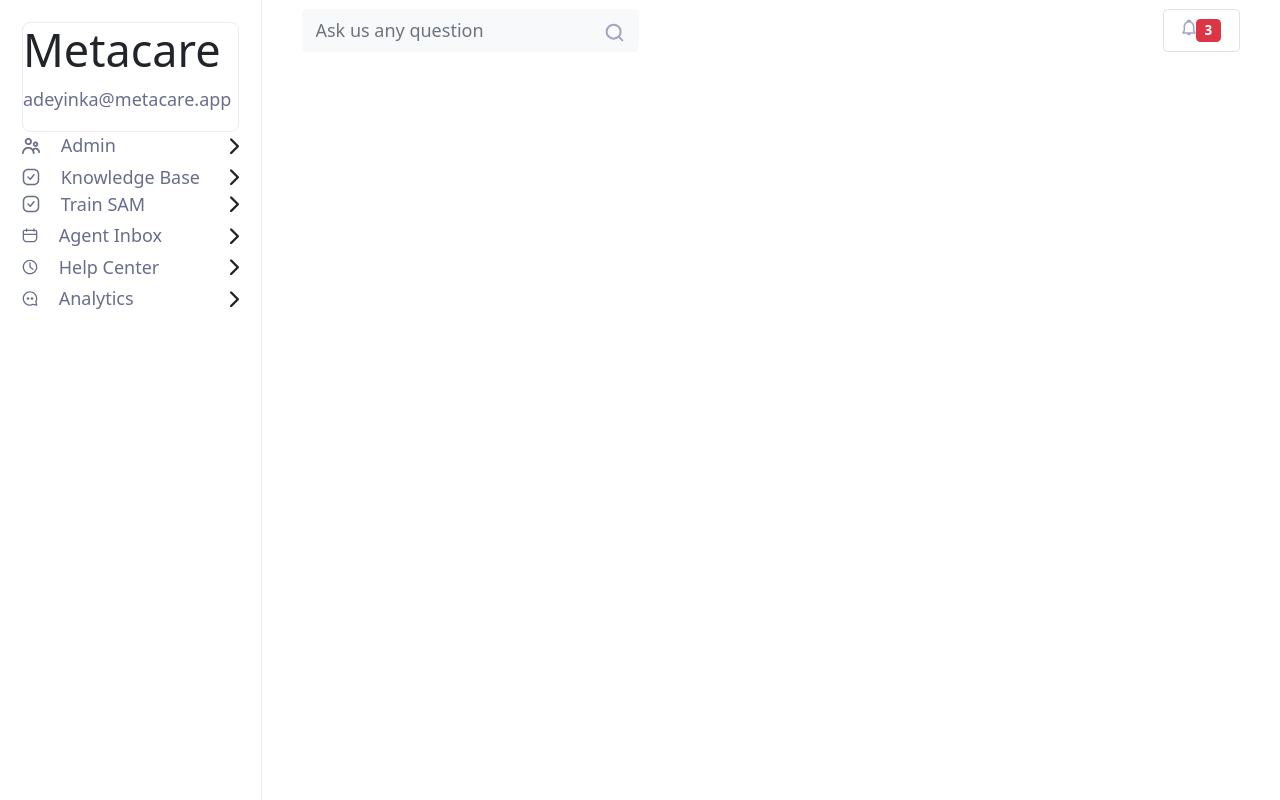
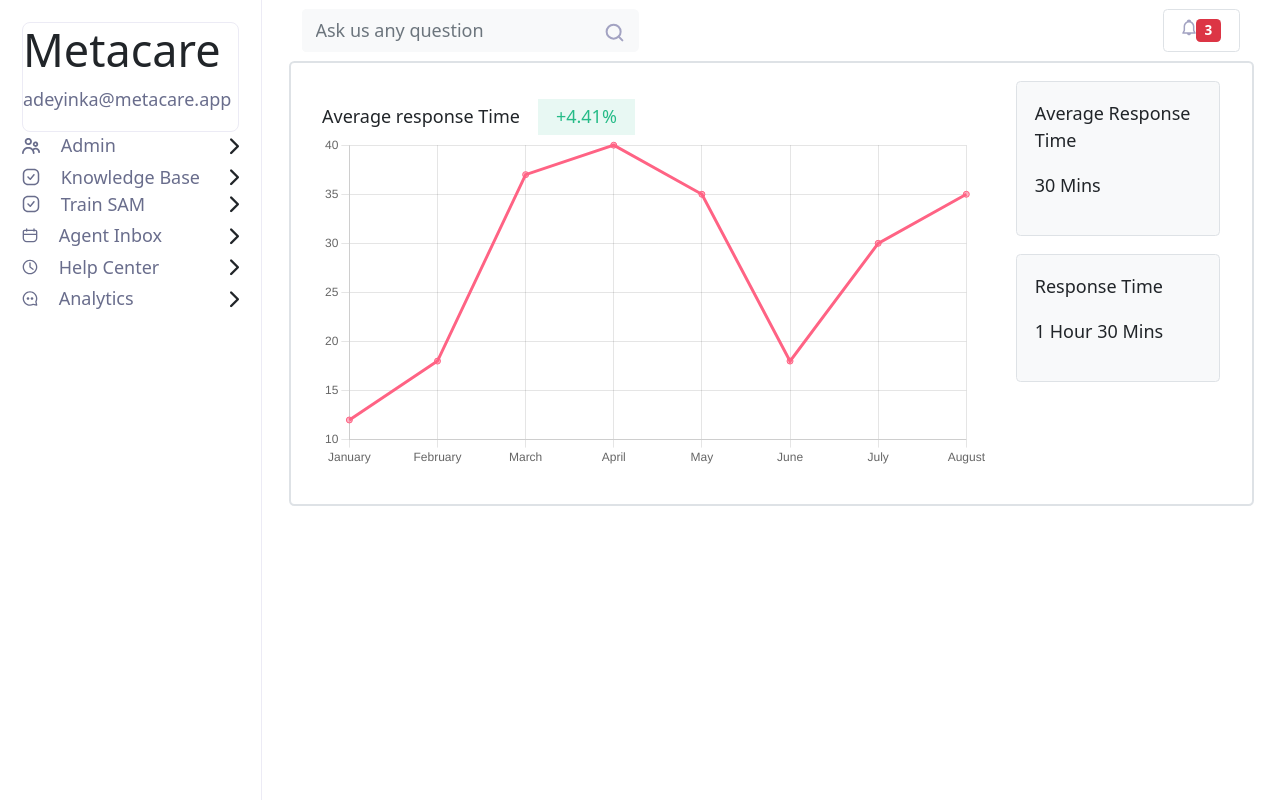
Before and after one commit to AfeezGL/metacare-test-1, a React (Create React App) app: page / in a window 1280 px wide. Built offline with nearby package versions, Linux system fonts and the light colour scheme.

Commit message:
created chart template

```diff
--- a/src/App.js
+++ b/src/App.js
@@ -1,6 +1,7 @@
 import Nav from "./components/Nav";
 import { ReactComponent as SearchIcon } from "./icons/search.svg";
 import { ReactComponent as BellIcon } from "./icons/bell.svg";
+import AverageResponseTime from "./components/AverageResponseTime";
 
 function App() {
   return (
@@ -8,7 +9,7 @@
       <Nav />
       <div className="display">
         <header className="d-flex justify-content-between pb-2 pt-2">
-          <form class="d-flex bg-light rounded-3">
+          <form className="d-flex bg-light rounded-3">
             <input
               className="form-control border-0 bg-light"
               type="search"
@@ -27,6 +28,10 @@
             </div>
           </div>
         </header>
+
+        <main>
+          <AverageResponseTime />
+        </main>
       </div>
     </>
   );
--- /dev/null
+++ b/src/components/AverageResponseTime.js
@@ -0,0 +1,86 @@
+import { Line } from "react-chartjs-2";
+import {
+  Chart as ChartJS,
+  CategoryScale,
+  LinearScale,
+  PointElement,
+  LineElement,
+  Title,
+  Tooltip,
+  Legend,
+} from "chart.js";
+
+ChartJS.register(
+  CategoryScale,
+  LinearScale,
+  PointElement,
+  LineElement,
+  Title,
+  Tooltip,
+  Legend
+);
+
+export const options = {
+  responsive: true,
+  plugins: {
+    legend: {
+      position: "bottom",
+      display: false,
+    },
+    title: {
+      display: false,
+      text: "Chart.js Line Chart",
+    },
+  },
+};
+
+const labels = [
+  "January",
+  "February",
+  "March",
+  "April",
+  "May",
+  "June",
+  "July",
+  "August",
+];
+
+export const data = {
+  labels,
+  datasets: [
+    {
+      label: "Dataset 1",
+      data: [12, 18, 37, 40, 35, 18, 30, 35],
+      borderColor: "rgb(255, 99, 132)",
+      backgroundColor: "rgba(255, 99, 132, 0.5)",
+    },
+  ],
+};
+
+const AverageResponseTime = () => {
+  return (
+    <div className="row border border-2 rounded-3 p-3">
+      <div className="col-md-9 pt-3 pb-3">
+        <header className="d-inline-flex align-items-center">
+          <span className="me-3">Average response Time</span>
+          <span className="pt-1 pb-1 ps-3 pe-3 [ percentage-green ]">
+            +4.41%
+          </span>
+        </header>
+        <Line data={data} options={options} />
+      </div>
+      <div className="col-md-3">
+        <div className="border rounded border-1 bg-light p-3 mb-3">
+          <p>Average Response Time</p>
+          <p>30 Mins</p>
+        </div>
+        <div className="border rounded border-1 bg-light p-3">
+          <p>Response Time</p>
+          <p>1 Hour 30 Mins</p>
+        </div>
+      </div>
+    </div>
+  );
+};
+
+export default AverageResponseTime;
--- a/src/index.css
+++ b/src/index.css
@@ -76,3 +76,9 @@
   width: 100%;
   padding-right: 40px;
 }
+
+/*--------------------------------- CHART CONTAINER --------------------------------*/
+.percentage-green {
+  background-color: rgba(37, 187, 135, 0.1);
+  color: var(--secondary-color);
+}
```
